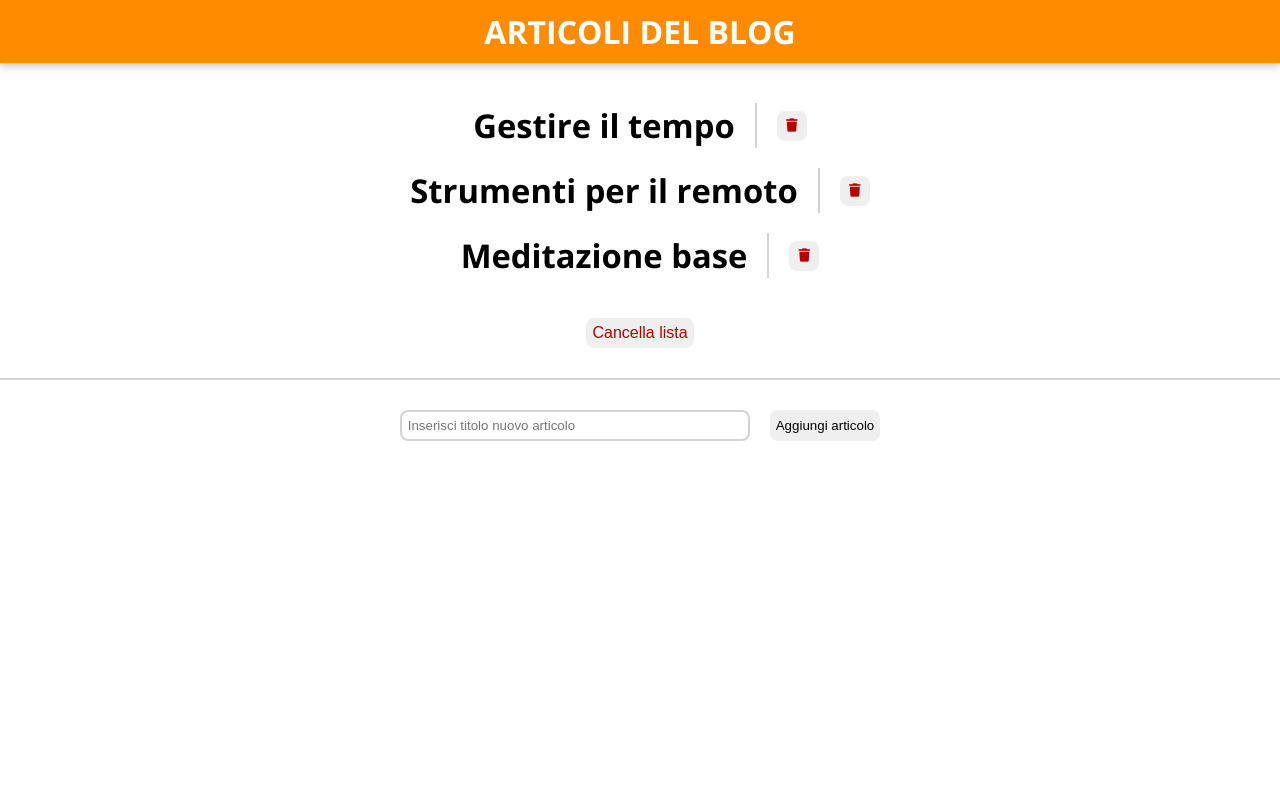
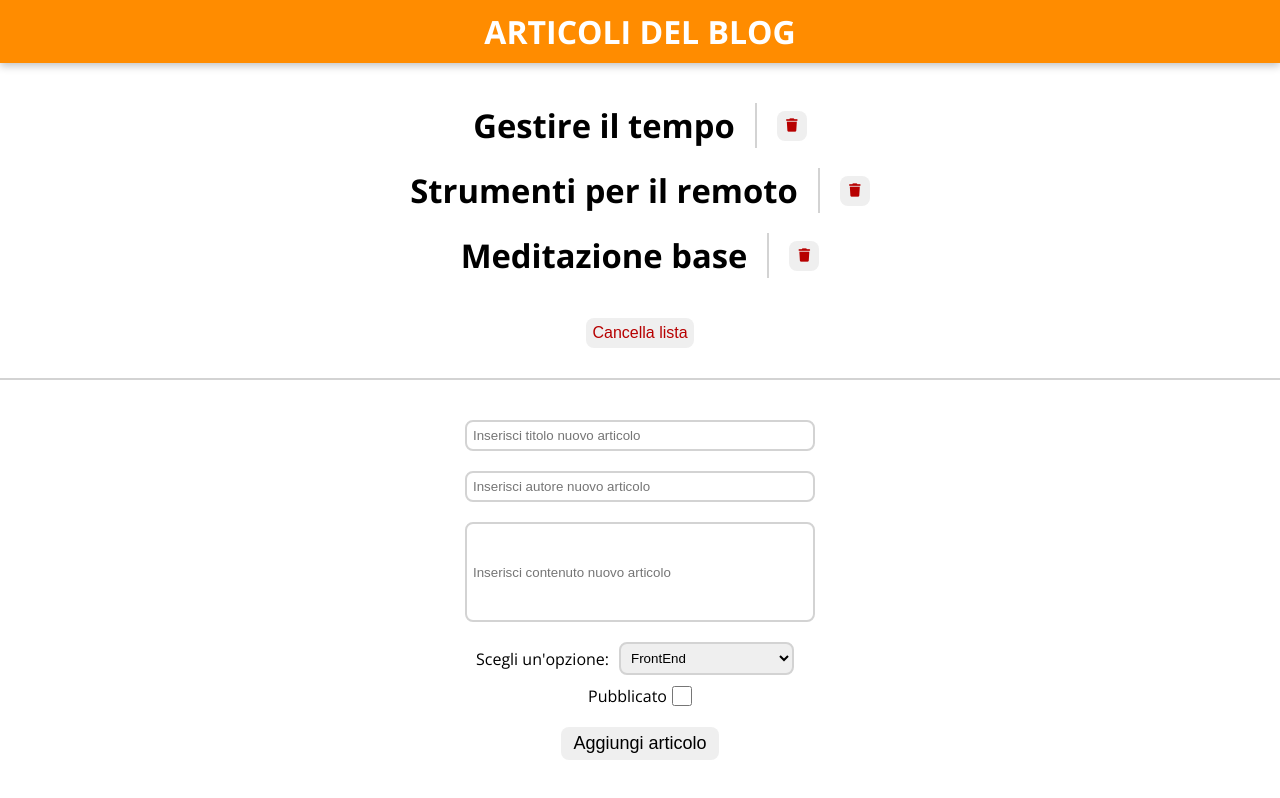
Before and after one commit to mattiadelmonaco/react-form-multifield, a React (Vite) app: page / in a window 1280 px wide. Shown: the top 798 px of the page. Built offline with nearby package versions, Linux system fonts and the light colour scheme.

Commit message:
feat: add author, content, select and checkbox input and their styles

```diff
--- a/src/components/Main.jsx
+++ b/src/components/Main.jsx
@@ -72,6 +72,42 @@ export default function Main() {
               }}
               required
             />
+            <input
+              className="form__inputArea"
+              type="text"
+              placeholder="Inserisci autore nuovo articolo"
+              value={articleTitle}
+              onChange={(e) => {
+                setArticleTitle(e.target.value);
+              }}
+              required
+            />
+            <input
+              className="form__inputArea form__contentArea"
+              type="text"
+              placeholder="Inserisci contenuto nuovo articolo"
+              value={articleTitle}
+              onChange={(e) => {
+                setArticleTitle(e.target.value);
+              }}
+              required
+            />
+            <div className="form__select">
+              <label htmlFor="select">Scegli un'opzione:</label>
+              <select id="select" className="form__inputArea" required>
+                <option value="FrontEnd">FrontEnd</option>
+                <option value="BackEnd">BackEnd</option>
+                <option value="UI/UX">UI/UX</option>
+              </select>
+            </div>
+            <div className="form__checkbox">
+              <label htmlFor="pubblicato">Pubblicato</label>
+              <input
+                id="pubblicato"
+                type="checkbox"
+                className="form__checkbox--input"
+              />
+            </div>
             <button className="form__submitBtn" type="submit">
               Aggiungi articolo
             </button>
--- a/src/index.css
+++ b/src/index.css
@@ -107,13 +107,14 @@ main hr {
 
 .form__addArticle {
   display: flex;
-  justify-content: center;
+  align-items: center;
+  flex-direction: column;
   margin: 1.875rem 0;
 }
 
 .form__inputArea {
   width: 35%;
-  margin-right: 1.25rem;
+  margin: 0.625rem;
   padding: 0.375rem;
   border-radius: 0.5rem;
   border: 0.125rem solid lightgray;
@@ -124,8 +125,32 @@ main hr {
   border: 2px solid rgb(255, 180, 88);
 }
 
+.form__contentArea {
+  height: 6.25rem;
+}
+
+.form__select {
+  display: flex;
+  justify-content: center;
+  align-items: center;
+  width: 50%;
+}
+
+.form__checkbox {
+  display: flex;
+  align-items: center;
+  gap: 0.3125rem;
+}
+
+.form__checkbox--input {
+  width: 1.25rem;
+  height: 1.25rem;
+}
+
 .form__submitBtn {
-  padding: 0.375rem;
+  padding: 0.375rem 0.75rem;
+  margin: 1.25rem 0;
+  font-size: large;
   border: none;
   border-radius: 0.5rem;
   cursor: pointer;
```
